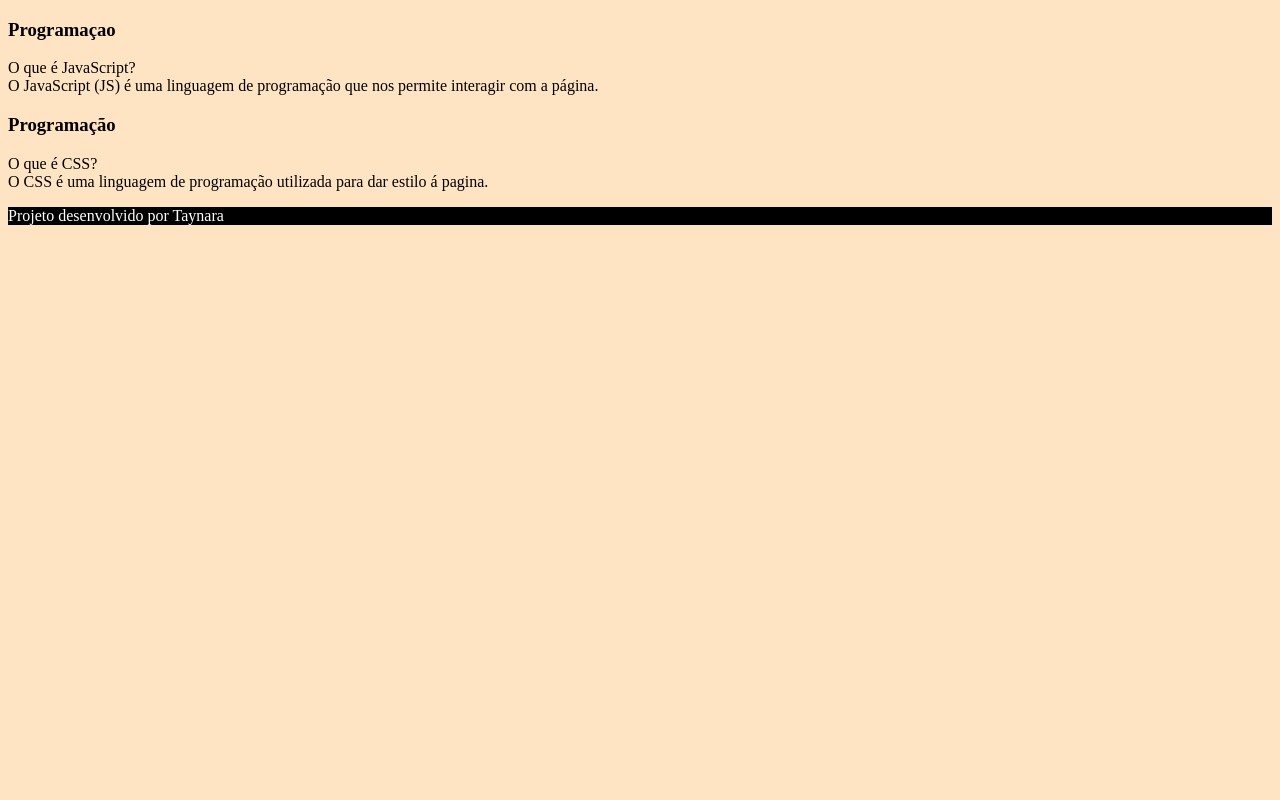
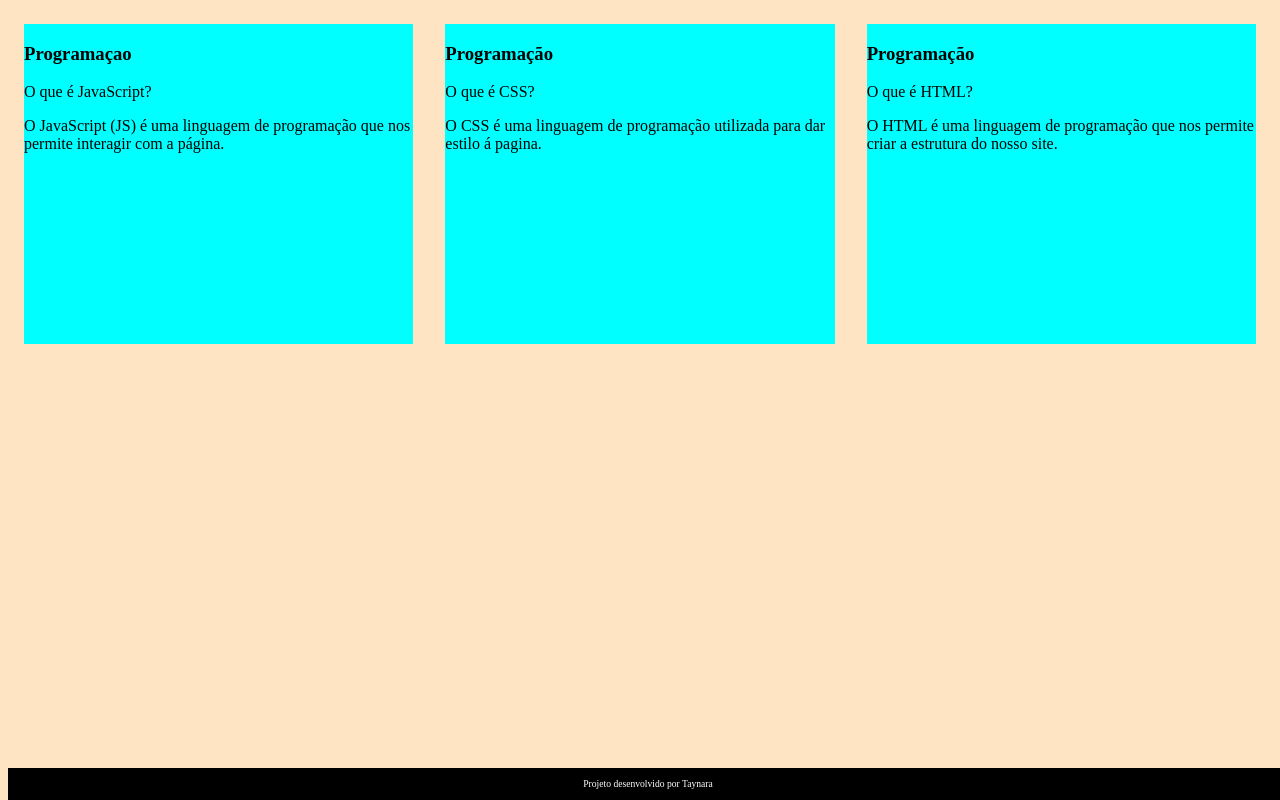
Before and after one commit to taynarabrustolin/Ferramenta-de-estudos--Taynara, a plain HTML site: page index.html in a window 1280 px wide. Drawn offline with Linux system fonts and the light colour scheme; a web font is replaced by a local one.

Commit message:
teminamos a aula 3

```diff
--- a/assets/style.css
+++ b/assets/style.css
@@ -1,9 +1,30 @@
 body {
     background-color: bisque;
+     font-family: Bai Jamjuree;
 }
 
+ #container {
+ display:flex ;
+ }
+
+ .cartao {
+  margin: 1rem 1rem;
+  background-color: aqua;
+  height: 20rem;
+  flex-grow: 1;
+  flex-basis: calc(33% - 6rem);
+}
 footer {
     background-color: black;
     color: white;
+    bottom:0;
+    position:fixed;
+    width:100%;
+    height:2rem;
+}
 
+    footer p{
+    text-align: center;
+    font-size: 0.6rem;
+    margin-top: 0,5rem;
 }
--- a/index.html
+++ b/index.html
@@ -6,7 +6,9 @@
     <meta name="viewport" content="width=device-width, initial-scale=1.0">
     <link rel="preconnect" href="https://fonts.googleapis.com" />
     <link rel="preconnect" href="https://fonts.gstatic.com" crossorigin />
-    <link href="https://fonts.googleapis.com/css2?family=Bai+Jamjuree:ital,wght@0,200;0,300;0,400;0,500;0,600;0,700;1,200;1,300;1,400;1,500;1,600;1,700&display=swap" rel="stylesheet" />
+    <link
+        href="https://fonts.googleapis.com/css2?family=Bai+Jamjuree:ital,wght@0,200;0,300;0,400;0,500;0,600;0,700;1,200;1,300;1,400;1,500;1,600;1,700&display=swap"
+        rel="stylesheet" />
 
     <link rel="stylesheet" href="assets/style.css">
 
@@ -17,29 +19,45 @@
 <body>
     <main>
         <section id="container">
-            <div class="Cartão_conteudo">
+            <article class="cartao">
+            <div class="cartao__conteudo">
                 <h3>Programaçao</h3>
-                <div class="cartao_conteudo_pergunta">
-                    O que é JavaScript?
-                    <div class="cartao_conteudo_resposta">
-                        O JavaScript (JS) é uma linguagem de programação que nos permite interagir com a página.
+                <div class="cartao__conteudo_pergunta">
+                    <p> O que é JavaScript? </p>
+                    <div class="cartao__conteudo_resposta">
+                        <p> O JavaScript (JS) é uma linguagem de programação que nos permite interagir com a página.
+                        </p>
 
                     </div>
                 </div>
             </div>
+            </article>
 
             <article class="cartao">
                 <div class="cartao__conteudo">
                     <h3> Programação </h3>
                     <div class="cartao__conteudo__pergunta">
-                            O que é CSS?
+                        <p>O que é CSS?</p>
                     </div>
                     <div class="cartao__conteudo__resposta">
-                            O CSS é uma linguagem de programação utilizada para dar estilo á pagina.
+                        <p>O CSS é uma linguagem de programação utilizada para dar estilo á pagina.</p>
                     </div>
                 </div>
                 <div>
             </article>
+
+            <article class="cartao">
+                <div class="cartao__conteudo">
+                    <h3> Programação </h3>
+                    <div class="cartao__conteudo__pergunta">
+                        <p>O que é HTML?</p>
+                    </div>
+                    <div class="cartao__conteudo__resposta">
+                        <p>O HTML é uma linguagem de programação que nos permite criar a estrutura do nosso site.</p>
+                    </div>
+                </div>
+            </article>
+
         </section>
     </main>
     <footer>
```
Lines whose indentation alone changed are shown as unchanged.
